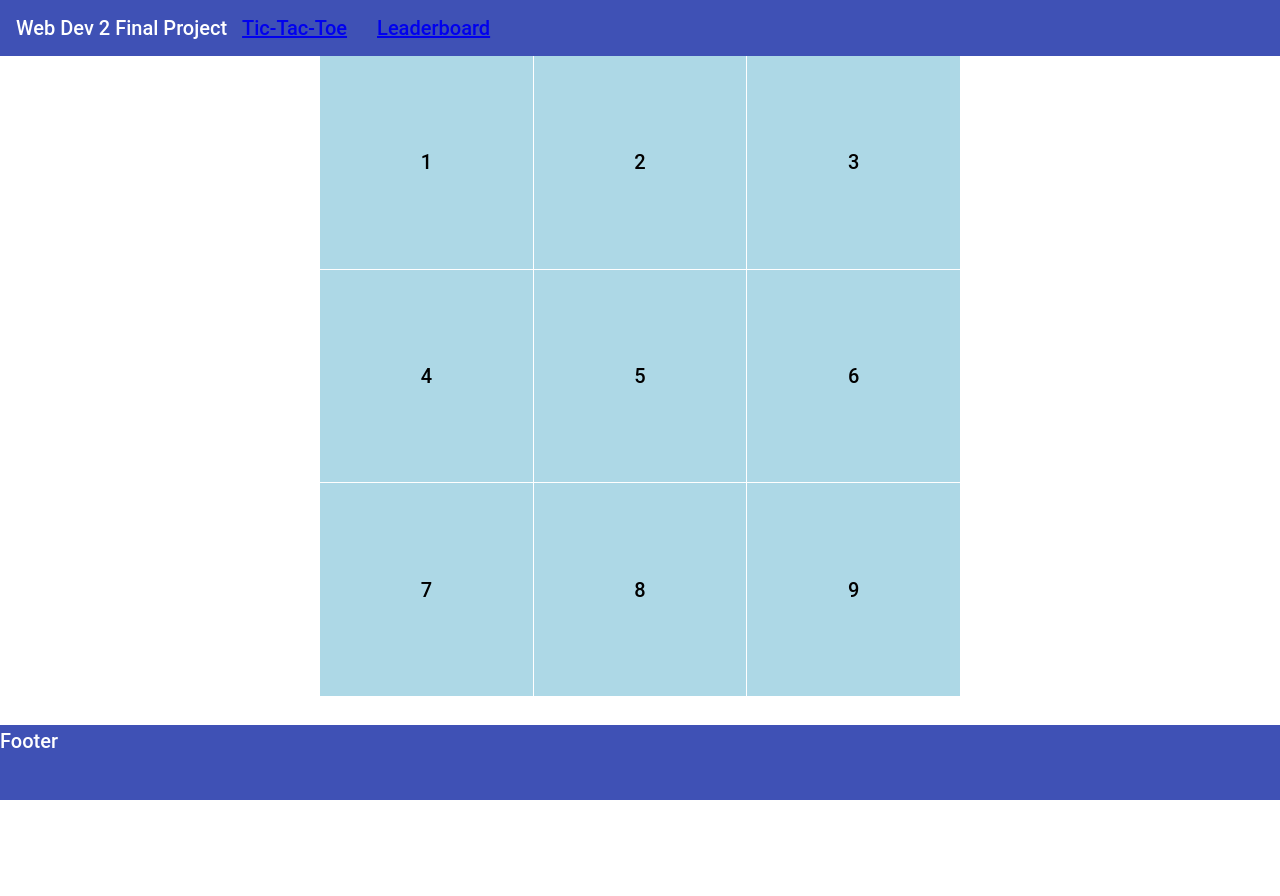
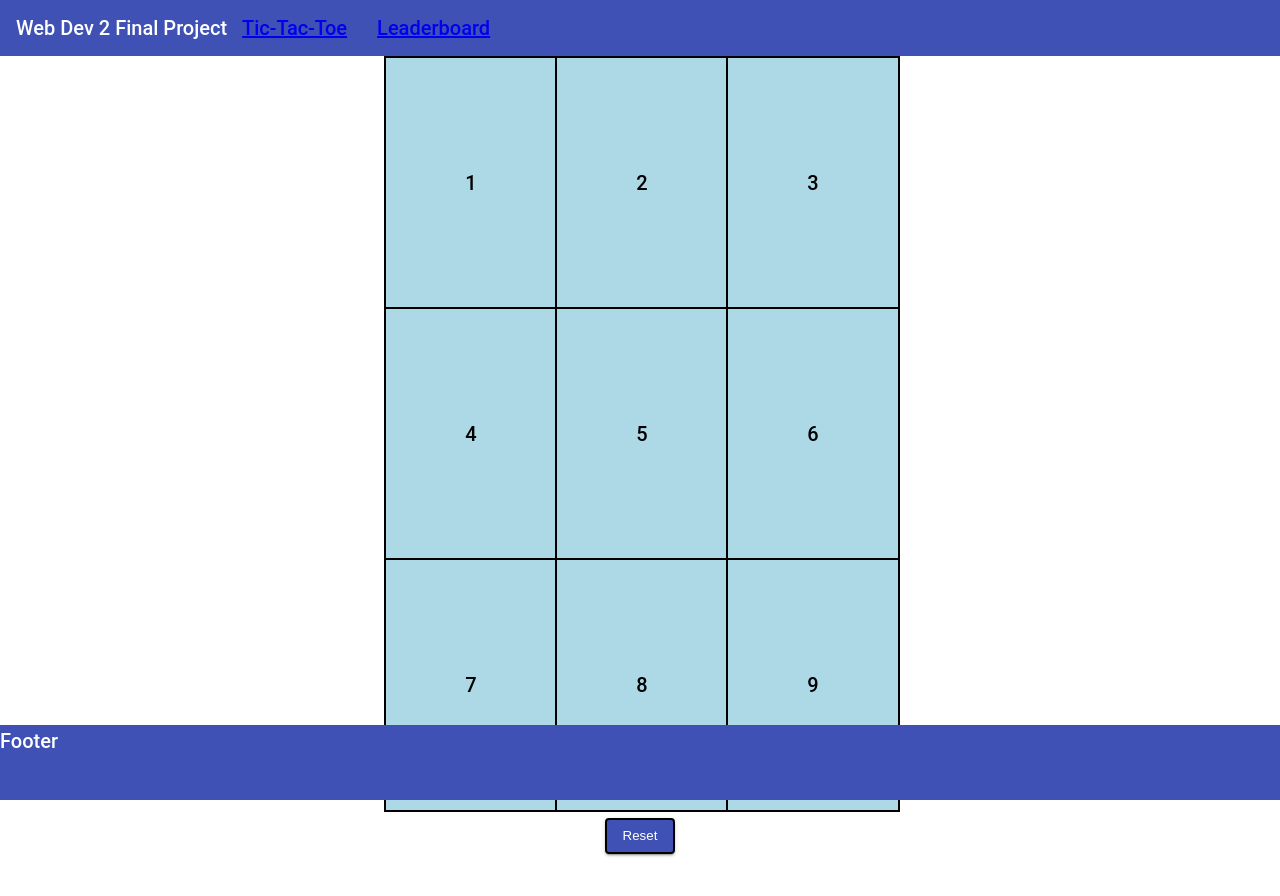
Before and after one commit to isexe/WebDev2-FinalProject, an Angular app: page /game in a window 1280 px wide. Shown: the top 896 px of the page. After the commit the page ends 860 px from the top, so only its background shows below. Built offline with nearby package versions, Linux system fonts and the light colour scheme.

Commit message:
got rid of whitespace, adjusted size, add resetbtn

```diff
--- a/src/app/app.module.ts
+++ b/src/app/app.module.ts
@@ -21,6 +21,8 @@ import { MatIconModule } from '@angular/material/icon';
 import { MatTableModule } from '@angular/material/table';
 import { MatGridListModule } from '@angular/material/grid-list';
 import {MatSidenavModule} from '@angular/material/sidenav';
+import {MatButtonModule} from '@angular/material/button';
+
 
 @NgModule({
   declarations: [
@@ -38,7 +40,8 @@ import {MatSidenavModule} from '@angular/material/sidenav';
     MatIconModule,
     MatTableModule,
     MatGridListModule,
-    MatSidenavModule
+    MatSidenavModule,
+    MatButtonModule
   ],
   providers: [],
   bootstrap: [AppComponent],
--- a/src/app/game/game.component.css
+++ b/src/app/game/game.component.css
@@ -1,9 +1,20 @@
 mat-grid-list {
   margin-left: auto;
   margin-right: auto;
-  width: 50%;
+  width: 40%;
 }
 
 mat-grid-tile {
   background: lightblue;
+  border: solid 2px #000
 }
+
+#resetBtn{
+  background-color: #3f51b5;
+  color: white;
+  border: solid 2px #000;
+  margin-left: auto;
+  margin-right: auto;
+  display: block;
+  margin-top: 10px;
+}
--- a/src/app/game/game.component.html
+++ b/src/app/game/game.component.html
@@ -1,5 +1,5 @@
 
-<mat-grid-list cols="3" rowHeight="1:1">
+<mat-grid-list cols="3" rowHeight="250px">
   <mat-grid-tile>1</mat-grid-tile>
   <mat-grid-tile>2</mat-grid-tile>
   <mat-grid-tile>3</mat-grid-tile>
@@ -10,3 +10,4 @@
   <mat-grid-tile>8</mat-grid-tile>
   <mat-grid-tile>9</mat-grid-tile>
 </mat-grid-list>
+<button id="resetBtn" mat-raised-button>Reset</button>
```
